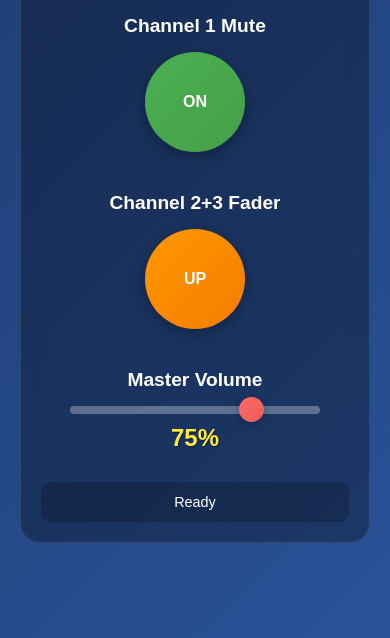
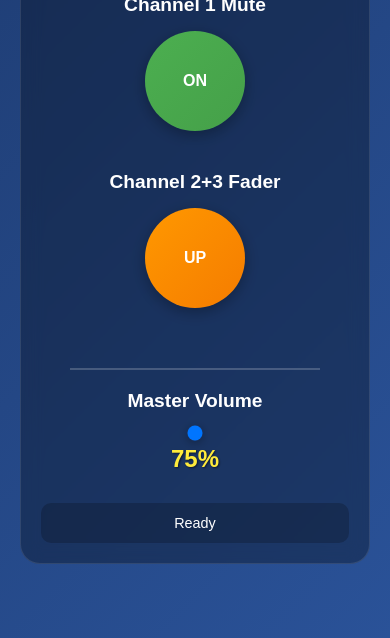
Before and after one commit to picxenk/OSCMixerController, a website: page public/index.html in a window 390 px wide. Shown: the part 206-844 px from the top of the page. Drawn offline with Linux system fonts and the light colour scheme.

Commit message:
Update index.html

```diff
--- a/public/index.html
+++ b/public/index.html
@@ -27,7 +27,7 @@
             background: rgba(0, 0, 0, 0.3);
             border-radius: 20px;
             padding: 40px;
-            max-width: 600px;
+            max-width: 1000px;
             width: 100%;
             text-align: center;
             backdrop-filter: blur(10px);
@@ -42,16 +42,27 @@
 
         .controls {
             display: flex;
-            flex-direction: column;
+            flex-direction: row;
             gap: 40px;
             align-items: center;
+            justify-content: center;
         }
 
-        .button-section, .slider-section {
+        .button-section {
             display: flex;
             flex-direction: column;
             align-items: center;
             gap: 15px;
+        }
+
+        .slider-section {
+            display: flex;
+            flex-direction: column;
+            align-items: center;
+            gap: 15px;
+            margin-left: 40px;
+            padding-left: 40px;
+            border-left: 2px solid rgba(255, 255, 255, 0.2);
         }
 
         .control-label {
@@ -112,16 +123,20 @@
             flex-direction: column;
             align-items: center;
             gap: 10px;
+            height: 300px;
         }
 
         .volume-slider {
             -webkit-appearance: none;
-            width: 300px;
-            height: 8px;
+            width: 8px;
+            height: 300px;
             border-radius: 5px;
             background: rgba(255, 255, 255, 0.3);
             outline: none;
             cursor: pointer;
+            transform: none;
+            writing-mode: bt-lr; /* IE */
+            -webkit-appearance: slider-vertical; /* WebKit */
         }
 
         .volume-slider::-webkit-slider-thumb {
@@ -170,12 +185,32 @@
                 padding: 20px;
             }
 
-            h1 {
-                font-size: 2em;
+            .controls {
+                flex-direction: column;
+            }
+
+            .slider-section {
+                margin-left: 0;
+                padding-left: 0;
+                border-left: none;
+                border-top: 2px solid rgba(255, 255, 255, 0.2);
+                padding-top: 20px;
+                margin-top: 20px;
             }
 
             .volume-slider {
                 width: 250px;
+                height: 8px;
+                writing-mode: horizontal-tb;
+                -webkit-appearance: slider-horizontal;
+            }
+
+            .slider-container {
+                height: auto;
+            }
+
+            h1 {
+                font-size: 2em;
             }
 
             .mute-button {
@@ -224,6 +259,32 @@
         let isMuted = false;
         let isGoingUp = true;
         let isAnimating = false;
+
+        // 볼륨 슬라이더 이벤트
+        volumeSlider.addEventListener('input', async (e) => {
+            const value = parseFloat(e.target.value);
+            volumeValue.textContent = `${Math.round(value * 100)}%`;
+
+            try {
+                const response = await fetch('/osc', {
+                    method: 'POST',
+                    headers: {
+                        'Content-Type': 'application/json',
+                    },
+                    body: JSON.stringify({
+                        address: '/lr/mix/fader',
+                        value: value
+                    }),
+                });
+
+                const result = await response.json();
+                if (!result.success) {
+                    status.textContent = 'Error: ' + result.error;
+                }
+            } catch (error) {
+                status.textContent = 'Error: ' + error.message;
+            }
+        });
 
         // 뮤트 버튼 이벤트
         muteButton.addEventListener('click', async () => {
@@ -305,36 +366,6 @@
             }
         });
 
-        // Volume slider event
-        volumeSlider.addEventListener('input', async (e) => {
-            const value = parseFloat(e.target.value);
-            const percentage = Math.round(value * 100);
-            volumeValue.textContent = percentage + '%';
-
-            try {
-                const response = await fetch('/osc', {
-                    method: 'POST',
-                    headers: {
-                        'Content-Type': 'application/json',
-                    },
-                    body: JSON.stringify({
-                        address: '/main/lr/mix/fader',  // XR18 main LR master volume
-                        value: value
-                    }),
-                });
-
-                const result = await response.json();
-
-                if (result.success) {
-                    status.textContent = `Master volume: ${percentage}%`;
-                } else {
-                    status.textContent = 'Error: ' + result.error;
-                }
-            } catch (error) {
-                status.textContent = 'Connection error: ' + error.message;
-            }
-        });
-
         // Initial volume display
         const initialPercentage = Math.round(volumeSlider.value * 100);
         volumeValue.textContent = initialPercentage + '%';
```
